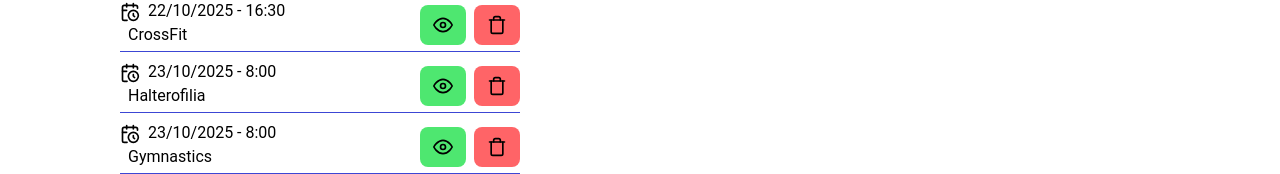
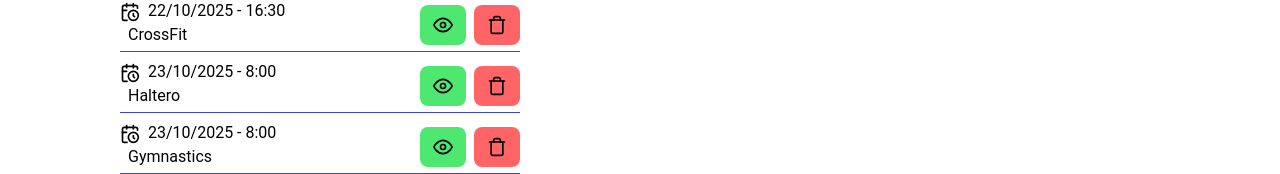
Before and after one commit to cperefer/boxUp_frontend, a React (Vite) app: page /dashboard in a window 1280 px wide. Shown: the part 403-577 px from the top of the page. Built offline with nearby package versions, Linux system fonts and the light colour scheme; sample sign-in values are in the browser's storage.

Commit message:
feat: created Classes interface file

```diff
--- /dev/null
+++ b/src/interfaces/Classes.ts
@@ -0,0 +1,17 @@
+import type { ReactNode } from "react";
+
+export type Class = | "CrossFit" | "Haltero" | "Gymnastics" | "Endurance";
+
+export interface ClassColorDictionary {
+  [type: string]: string;
+}
+
+export interface ClassIconDictionary {
+  [type: string]: ReactNode;
+}
+
+export interface Reservation {
+  id: number;
+  type: Class;
+  date: number;
+}
--- a/src/mocks/NextReservations.mock.ts
+++ b/src/mocks/NextReservations.mock.ts
@@ -1,10 +1,4 @@
-export interface Reservation {
-  id: number;
-  type: Class;
-  date: number;
-}
-
-type Class = | "CrossFit" | "Halterofilia" | "Gymnastics" | "Endurance";
+import type { Reservation } from "@/interfaces/Classes";
 
 export const NextReservationsMock: Reservation[] = [
   {
@@ -24,7 +18,7 @@ export const NextReservationsMock: Reservation[] = [
   },
   {
     id: 4,
-    type: 'Halterofilia',
+    type: 'Haltero',
     date: 1761206400000
   },
   {
```
